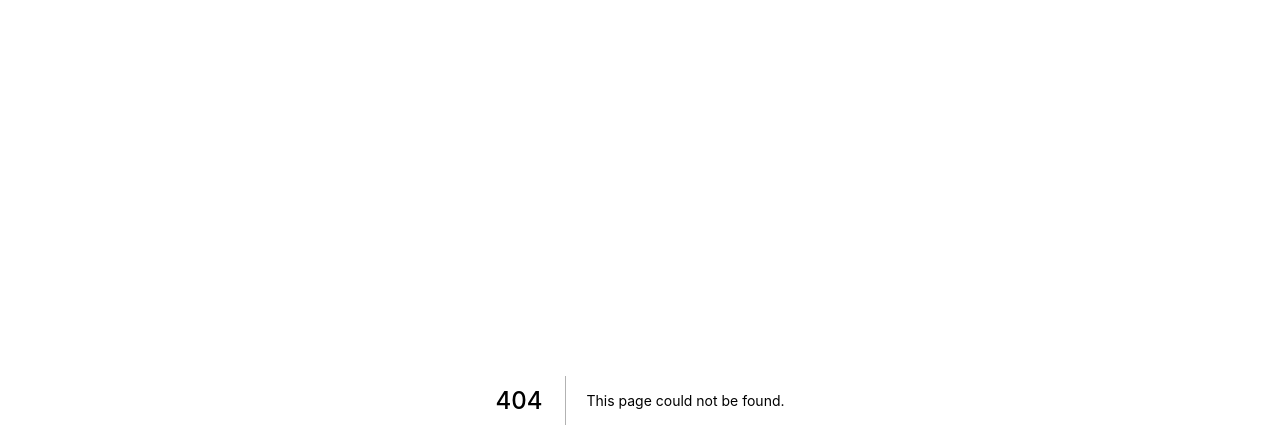
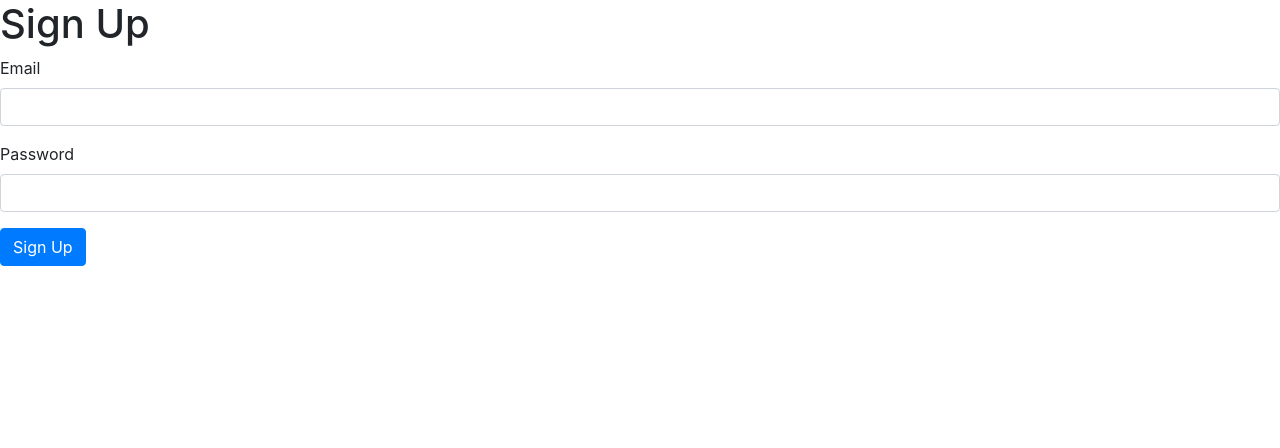
Before and after one commit to PFurtak/sold-out, a Next.js app in the folder client/: page /auth/signup in a window 1280 px wide. Before the commit this address had no page. Shown: the top 448 px of the page. Built offline with nearby package versions, Linux system fonts and the light colour scheme.

Commit message:
Created sign up form

```diff
--- /dev/null
+++ b/client/pages/auth/signup.js
@@ -0,0 +1,35 @@
+import { useState } from 'react';
+
+export default () => {
+  const [email, setEmail] = useState('');
+  const [password, setPassword] = useState('');
+
+  const onSubmit = (e) => {
+    e.preventDefault();
+    console.log('email: ', email, 'password: ', password);
+  };
+
+  return (
+    <form onSubmit={onSubmit}>
+      <h1>Sign Up</h1>
+      <div className='form-group'>
+        <label>Email</label>
+        <input
+          value={email}
+          onChange={(e) => setEmail(e.target.value)}
+          className='form-control'
+        />
+      </div>
+      <div className='form-group'>
+        <label>Password</label>
+        <input
+          value={password}
+          onChange={(e) => setPassword(e.target.value)}
+          type='password'
+          className='form-control'
+        />
+      </div>
+      <button className='btn btn-primary'>Sign Up</button>
+    </form>
+  );
+};
```
